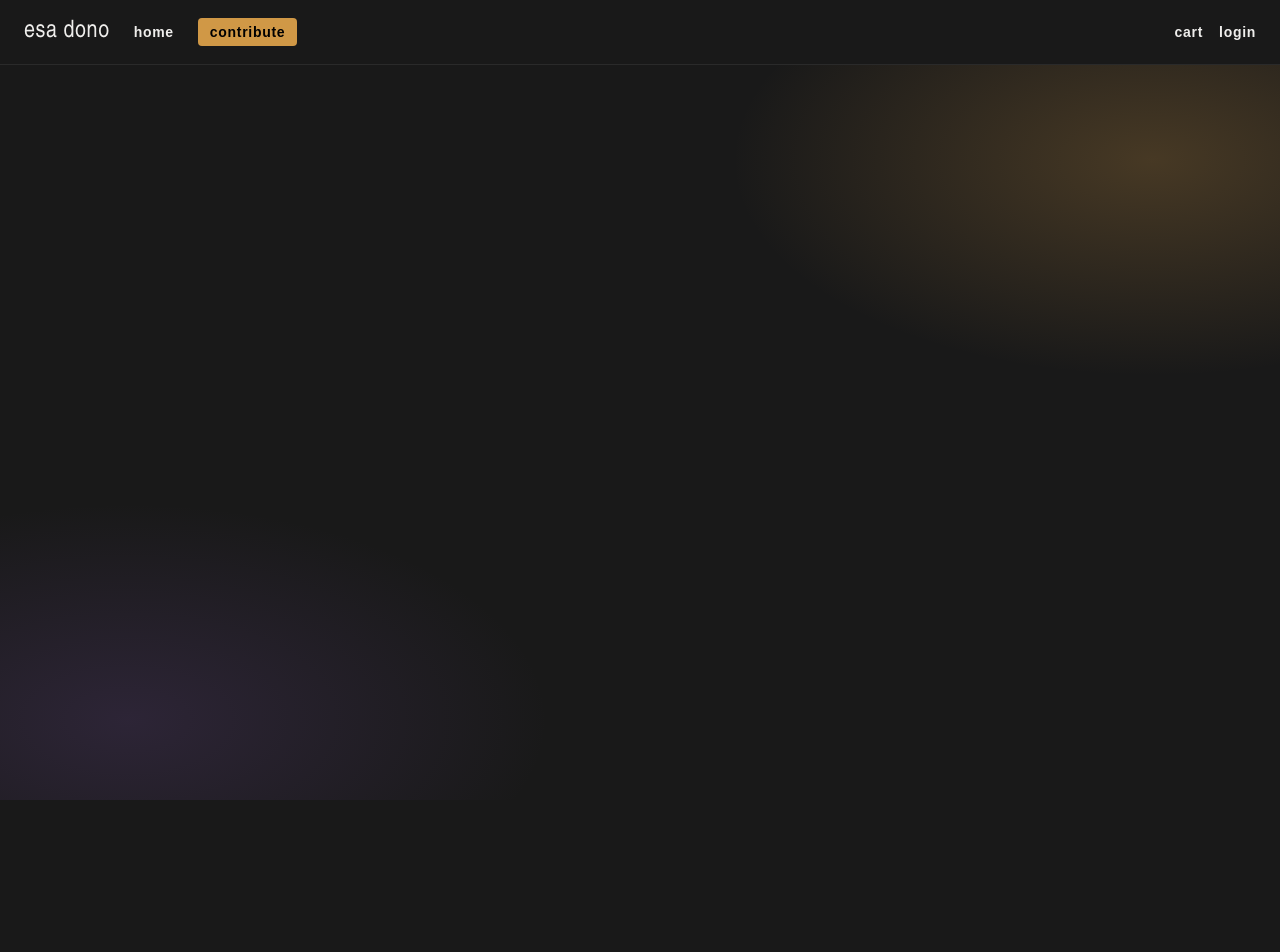
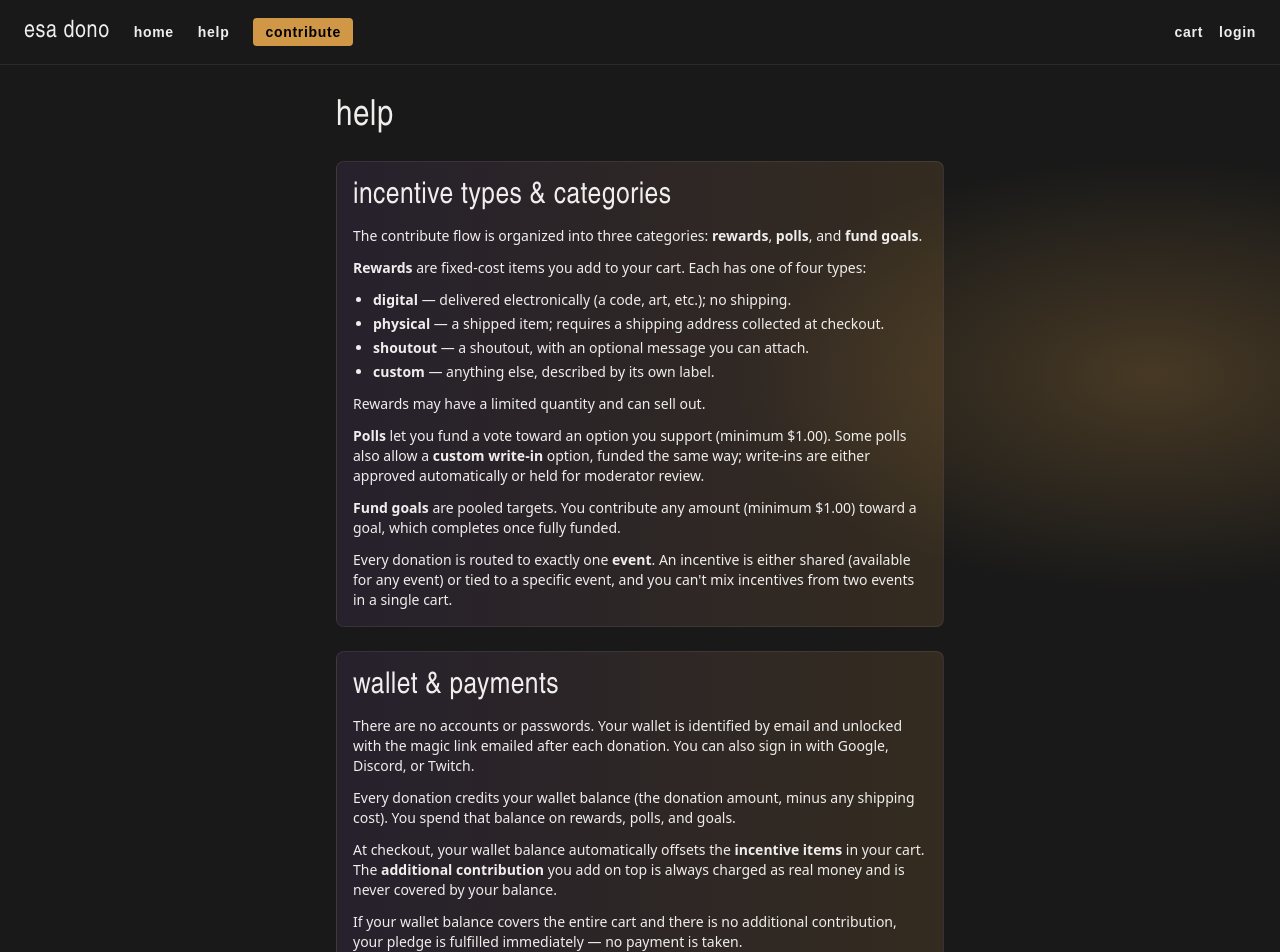
Before and after one commit to Codescales/esa-dono-ui, a React (Vite) app in the folder client/: page /help in a window 1280 px wide. Shown: the top 952 px of the page. Before the commit the page ends 800 px from the top, so only its background shows below. Built offline with nearby package versions, Linux system fonts and the light colour scheme; no server answers.

Commit message:
(chore) redirect home on logout

```diff
--- a/client/src/App.tsx
+++ b/client/src/App.tsx
@@ -6,6 +6,7 @@ import Home from './pages/Home';
 import DonateFlow from './pages/DonateFlow';
 import PledgeReturn from './pages/PledgeReturn';
 import MyWallet from './pages/MyWallet';
+import Help from './pages/Help';
 import AdminLayout from './pages/admin/AdminLayout';
 import AdminDashboard from './pages/admin/AdminDashboard';
 import AdminEvents from './pages/admin/AdminEvents';
@@ -63,6 +64,7 @@ export default function App() {
                   <Route path="/donate" element={<DonateFlow />} />
                   <Route path="/pledge/:token" element={<PledgeReturn />} />
                   <Route path="/wallet" element={<MyWallet />} />
+                  <Route path="/help" element={<Help />} />
                   <Route path="/rewards" element={<DonateFlow />} />
                   <Route path="/polls" element={<DonateFlow />} />
                   <Route path="/goals" element={<DonateFlow />} />
--- a/client/src/components/Navbar.tsx
+++ b/client/src/components/Navbar.tsx
@@ -1,5 +1,5 @@
 import { useEffect, useRef, useState } from 'react';
-import { Link, NavLink, useLocation } from 'react-router-dom';
+import { Link, NavLink, useLocation, useNavigate } from 'react-router-dom';
 import { getDonor } from '../api/donor';
 import { clearDonorToken } from '../utils/authToken';
 import { useCart } from '../context/CartContext';
@@ -13,6 +13,7 @@ function fmt(cents: number) {
 export default function Navbar() {
   const [donor, setDonor] = useState<DonorWallet | null>(null);
   const location = useLocation();
+  const navigate = useNavigate();
   const { cart, totalCents, toggleDrawer } = useCart();
 
   // Brief "juice" pop on the cart badge whenever the cart total actually
@@ -53,6 +54,7 @@ export default function Navbar() {
   const logout = () => {
     clearDonorToken();
     setDonor(null);
+    navigate('/');
   };
 
   return (
@@ -77,6 +79,14 @@ export default function Navbar() {
         }
       >
         home
+      </NavLink>
+      <NavLink
+        to="/help"
+        className={({ isActive }) =>
+          `font-data font-bold text-sm tracking-wider lowercase ${isActive ? 'text-off-white' : 'text-off-white/55 hover:text-off-white'}`
+        }
+      >
+        help
       </NavLink>
       <NavLink
         to="/donate"
--- /dev/null
+++ b/client/src/pages/Help.tsx
@@ -0,0 +1,134 @@
+import Card from '../components/Card';
+
+function Section({ title, children }: { title: string; children: React.ReactNode }) {
+  return (
+    <Card className="mb-6">
+      <h2 className="font-display text-3xl lowercase text-off-white mb-3">{title}</h2>
+      <div className="space-y-3 font-body text-sm text-off-white/55">{children}</div>
+    </Card>
+  );
+}
+
+function Term({ children }: { children: React.ReactNode }) {
+  return <strong className="text-off-white">{children}</strong>;
+}
+
+export default function Help() {
+  return (
+    <div className="max-w-2xl mx-auto p-8">
+      <h1 className="font-display text-4xl lowercase mb-6">help</h1>
+
+      <Section title="incentive types & categories">
+        <p>
+          The contribute flow is organized into three categories: <Term>rewards</Term>,{' '}
+          <Term>polls</Term>, and <Term>fund goals</Term>.
+        </p>
+        <p>
+          <Term>Rewards</Term> are fixed-cost items you add to your cart. Each has one of four
+          types:
+        </p>
+        <ul className="list-disc pl-5 space-y-1">
+          <li>
+            <Term>digital</Term> — delivered electronically (a code, art, etc.); no shipping.
+          </li>
+          <li>
+            <Term>physical</Term> — a shipped item; requires a shipping address collected at
+            checkout.
+          </li>
+          <li>
+            <Term>shoutout</Term> — a shoutout, with an optional message you can attach.
+          </li>
+          <li>
+            <Term>custom</Term> — anything else, described by its own label.
+          </li>
+        </ul>
+        <p>Rewards may have a limited quantity and can sell out.</p>
+        <p>
+          <Term>Polls</Term> let you fund a vote toward an option you support (minimum $1.00). Some
+          polls also allow a <Term>custom write-in</Term> option, funded the same way; write-ins are
+          either approved automatically or held for moderator review.
+        </p>
+        <p>
+          <Term>Fund goals</Term> are pooled targets. You contribute any amount (minimum $1.00)
+          toward a goal, which completes once fully funded.
+        </p>
+        <p>
+          Every donation is routed to exactly one <Term>event</Term>. An incentive is either shared
+          (available for any event) or tied to a specific event, and you can't mix incentives from
+          two events in a single cart.
+        </p>
+      </Section>
+
+      <Section title="wallet & payments">
+        <p>
+          There are no accounts or passwords. Your wallet is identified by email and unlocked with
+          the magic link emailed after each donation. You can also sign in with Google, Discord, or
+          Twitch.
+        </p>
+        <p>
+          Every donation credits your wallet balance (the donation amount, minus any shipping cost).
+          You spend that balance on rewards, polls, and goals.
+        </p>
+        <p>
+          At checkout, your wallet balance automatically offsets the <Term>incentive items</Term> in
+          your cart. The <Term>additional contribution</Term> you add on top is always charged as
+          real money and is never covered by your balance.
+        </p>
+        <p>
+          If your wallet balance covers the entire cart and there is no additional contribution,
+          your pledge is fulfilled immediately — no payment is taken.
+        </p>
+        <p>
+          The one exception is <Term>physical rewards</Term>: those always go through Stripe
+          checkout to collect a shipping address (and any shipping fee), even when your balance
+          covers the item cost.
+        </p>
+        <p>
+          Payments are handled by Stripe's hosted checkout, so your card details never touch this
+          platform.
+        </p>
+      </Section>
+
+      <Section title="refunds">
+        <p>
+          Refunds are returned to your <Term>wallet balance</Term>, not automatically to your card.
+          An admin can reverse a reward claim, poll vote, or goal contribution, restoring the funds
+          to your balance.
+        </p>
+        <p>
+          Funds are also returned to your balance automatically when a poll option or goal you
+          contributed to is removed, or when a custom write-in is rejected.
+        </p>
+        <p>
+          To request a refund, or a return of funds to your payment card, contact the event
+          organizers by email.
+        </p>
+      </Section>
+
+      <Section title="physical items">
+        <p>
+          Physical rewards require a shipping address, collected securely during Stripe checkout.
+        </p>
+        <p>
+          After your pledge is fulfilled, the claim appears in your wallet as <Term>pending</Term>.
+          The team ships the item and marks it <Term>fulfilled</Term> once it's on its way.
+        </p>
+      </Section>
+
+      <Section title="your data (gdpr)">
+        <p>
+          This platform stores only what it needs to route your donation and ship items: your email
+          address, an optional donor name, any comment or write-in you submit, and a shipping
+          address for physical rewards. There are no passwords. Card details are held by Stripe,
+          never by this platform.
+        </p>
+        <p>
+          Moderators never see your email address — only admins can. To request access to,
+          correction of, or deletion of your personal data, contact the event organizers by email.
+          An admin can freeze your account (blocking spending and sign-in) or revoke its access
+          token while a request is processed.
+        </p>
+      </Section>
+    </div>
+  );
+}
--- a/client/src/pages/MyWallet.tsx
+++ b/client/src/pages/MyWallet.tsx
@@ -1,5 +1,5 @@
 import { useEffect, useState } from 'react';
-import { useSearchParams } from 'react-router-dom';
+import { useSearchParams, useNavigate } from 'react-router-dom';
 import { getDonor, requestToken } from '../api/donor';
 import { getOAuthProviders } from '../api/auth';
 import { extractToken, setDonorToken, clearDonorToken } from '../utils/authToken';
@@ -166,6 +166,7 @@ function WalletLogin({
 
 export default function MyWallet() {
   const [searchParams] = useSearchParams();
+  const navigate = useNavigate();
   const [donor, setDonor] = useState<DonorWallet | null>(null);
   const [error, setError] = useState<string | null>(null);
   const [loading, setLoading] = useState(true);
@@ -216,7 +217,7 @@ export default function MyWallet() {
   const handleLogout = () => {
     clearDonorToken();
     setDonor(null);
-    setError('You have logged out. Paste your magic link to access your wallet again.');
+    navigate('/');
   };
 
   if (loading) return <LoadingSpinner />;
```
